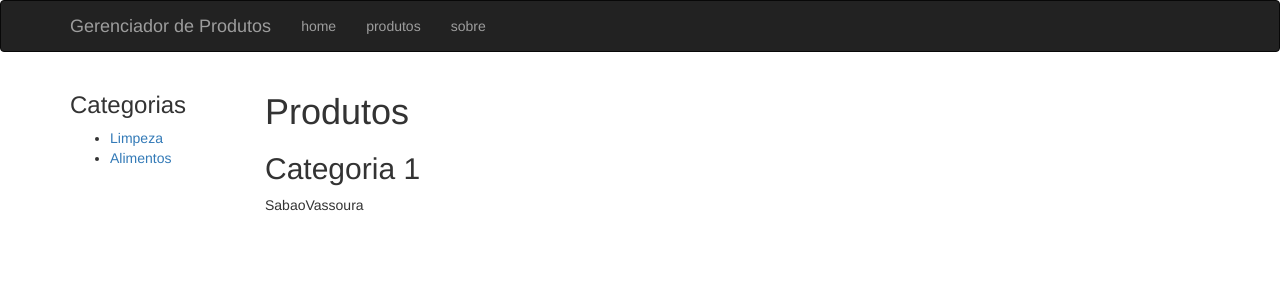
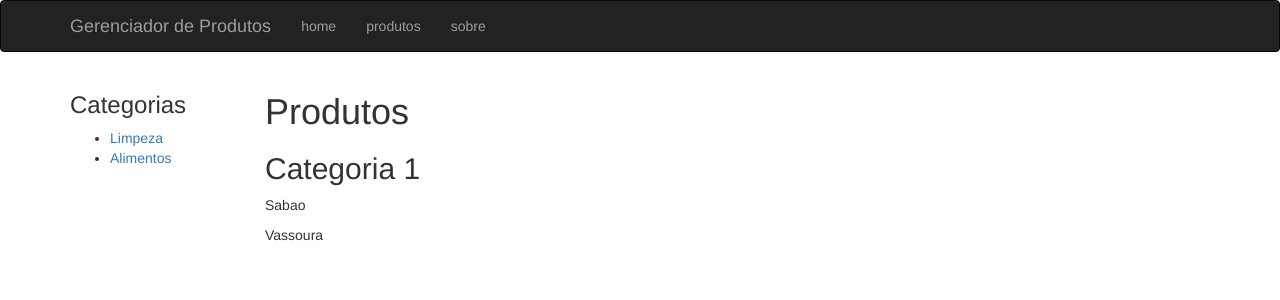
Before and after one commit to thiagoaires/devpleno, a React (Create React App) app in the folder produtos/: page /produtos/categoria/1 in a window 1280 px wide. Shown: the top 300 px of the page. Built offline with nearby package versions, Linux system fonts and the light colour scheme; data requests are answered from the project's data file.

Commit message:
DevPleno = produto listado por categoria

```diff
--- a/produtos/src/component/categoria/categoria.js
+++ b/produtos/src/component/categoria/categoria.js
@@ -26,7 +26,7 @@ export default class Categoria extends Component{
       <div>
         <h2>Categoria {this.props.match.params.catId}</h2>
         {
-          this.state.produtos.map(prod => prod.nome)
+          this.state.produtos.map((prod, index) => <p key={prod.id}>{prod.nome}</p>)
         }
       </div>
     )
```
